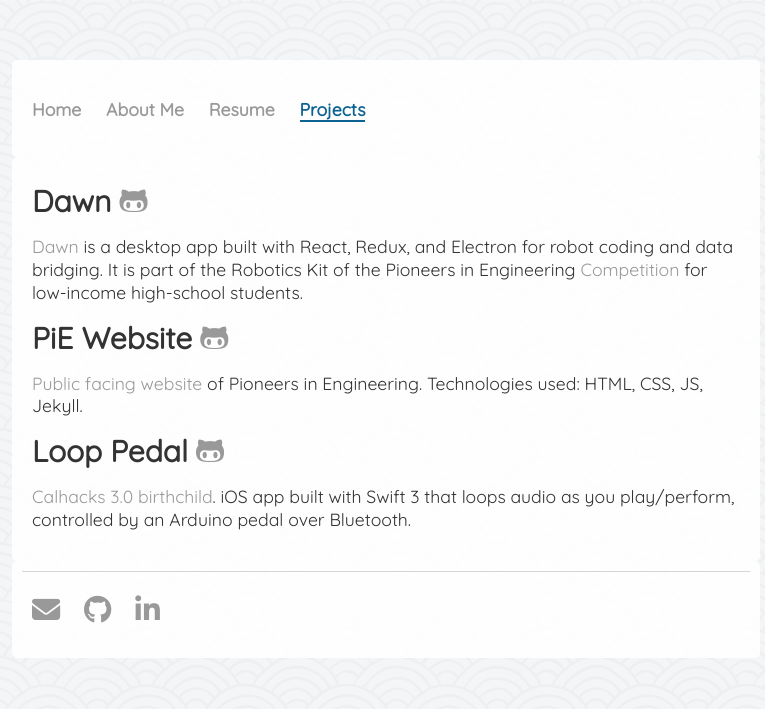
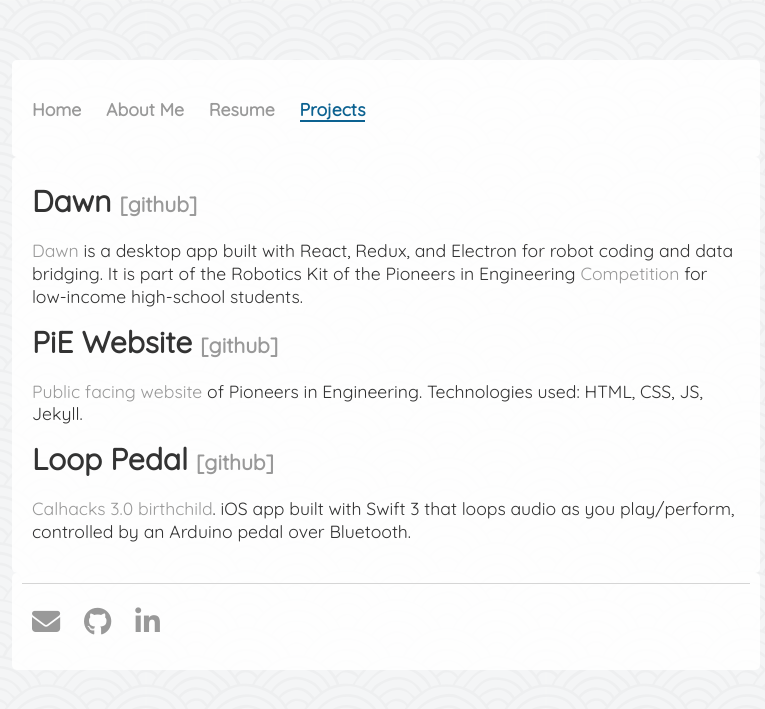
Before and after one commit to kev-chien/kev-chien.github.io, a Jekyll site: the page built from projects/index.html, in a window 1280 px wide. Shown: the top 709 px of the page, without its empty margins (254-1019 px from the left). Built offline with Jekyll 4.4.1, drawn with Linux system fonts in a browser that asks for light colours; nearby versions of some CDN libraries.

Commit message:
Styles (green now)

```diff
--- a/css/main.css
+++ b/css/main.css
@@ -1,3 +1,4 @@
+/* document */
 body {
   margin: 60px auto;
   width: 80%;
@@ -12,6 +13,8 @@
   background-color: rgba(255, 255, 255, 0.9);
   padding: 10px;
 }
+
+/* nav bar */
 nav ul, footer ul {
   font-family:'Quicksand', sans-serif;
   padding: 10px;
@@ -26,18 +29,22 @@
   color: #0C6291;
   border-bottom: #0C6291 2px solid;
 }
-nav ul li:hover a {
+
+/* links */
+/*nav ul li:hover a {
   border-bottom: #0C6291 2px solid;
-}
+}*/
 a {
   text-decoration: none;
   color: #999;
-  -webkit-transition: color 0.5s;
-  transition: color 0.5s;
+  /* -webkit-transition: color 0.5s; */
+  /* transition: color 0.5s; */
 }
 a:hover {
-  color: #0C6291;
+  color: #35913b;
 }
+
+/* fonts */
 h1 {
   font-size: 3em;
   margin: 0px 0px;
@@ -55,13 +62,19 @@
   margin: 10px 0px;
   color: #333;
 }
-p.small {
+.small {
   font-size: 1em;
 }
+.x-small {
+  font-size: 0.7em;
+}
+
 /* hacks all font-sizes */
 body {
   font-size: 1.1em;
 }
+
+/* images */
 img {
   border: 1px solid #ddd;
   border-radius: 4px;
@@ -69,15 +82,19 @@
   max-width: 100%;
   height: auto;
 }
+
+/* footer */
 footer {
   border-top: 1px solid #d5d5d5;
   font-size: .8em;
 }
+
 /* tooltip borrowed from w3schools tooltip :3 */
 .tooltip {
   position: relative;
   display: inline-block;
 }
+
 /* Tooltip text */
 .tooltip .tooltiptext {
   visibility: hidden;
@@ -120,6 +137,7 @@
     float: left;
     padding: 10px;
 }
+
 /* For mobile phones: */
 [class*="col-"] {
     width: 100%;
--- a/projects/index.html
+++ b/projects/index.html
@@ -8,8 +8,7 @@
 <h2>
   Dawn
   <a href="https://github.com/pioneers/PieCentral/tree/master/dawn">
-    <i class="fa fa-github-alt" aria-hidden="true"></i>
-  </a>
+    <span class="x-small">[github]</span>  </a>
 </h2>
 <p class="small"><a href="https://pioneers.github.io/dawn">Dawn</a>
   is a desktop app built with React, Redux, and Electron for robot coding and data bridging. It is
@@ -20,7 +19,7 @@
 <h2>
   PiE Website
   <a href="https://github.com/pioneers/website">
-    <i class="fa fa-github-alt" aria-hidden="true"></i>
+    <span class="x-small">[github]</span>
   </a>
 </h2>
 <p class="small"><a href="https://pioneers.berkeley.edu">Public facing website</a>
@@ -29,7 +28,7 @@
 <h2>
   Loop Pedal
   <a href="https://github.com/kev-chien/LoopPedal">
-    <i class="fa fa-github-alt" aria-hidden="true"></i>
+    <span class="x-small">[github]</span>
   </a>
 </h2>
 <p class="small"><a href="https://devpost.com/software/loop-pedal">Calhacks 3.0 birthchild</a>.
```
